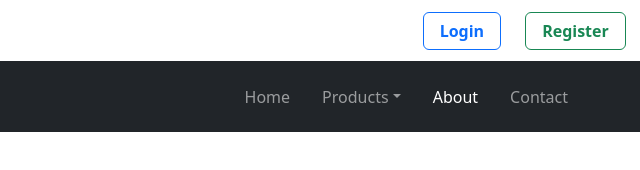
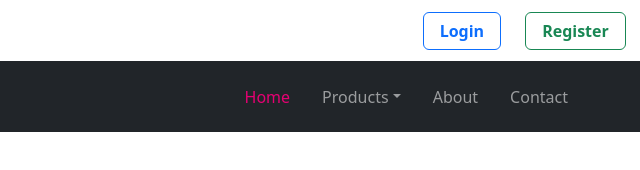
Before and after one commit to Aniket-katekar/bootstrap-project, a plain HTML site: page Bootstrap-project2/project.html in a window 1280 px wide. Shown: the full height of the page, 640-1280 px from the left. Drawn offline with nearby package versions, Linux system fonts and the light colour scheme.

Commit message:
some changes done

```diff
--- a/Bootstrap-project2/project.html
+++ b/Bootstrap-project2/project.html
@@ -44,7 +44,7 @@
             </button>
             <div class="collapse navbar-collapse justify-content-end" id="myNavbar">
                 <ul class="navbar-nav me-5">
-                    <li class="nav-item"><a href="index.html" class="nav-link px-3">Home</a></li>
+                    <li class="nav-item"><a href="index.html" class="nav-link px-3 currentPage">Home</a></li>
                     <li class="nav-item dropdown">
                         <a href="" class="nav-link px-3 dropdown-toggle" data-bs-toggle="dropdown">Products</a>
                         <ul class="dropdown-menu fade">
@@ -54,7 +54,7 @@
                             <li><a href="" class="dropdown-item">TV</a></li>
                         </ul>
                     </li>
-                    <li class="nav-item"><a href="#" class="nav-link px-3 active">About</a></li>
+                    <li class="nav-item"><a href="#" class="nav-link px-3">About</a></li>
                     <li class="nav-item"><a href="" class="nav-link px-3">Contact</a></li>
                 </ul>
             </div>
--- a/Bootstrap-project2/style.css
+++ b/Bootstrap-project2/style.css
@@ -37,6 +37,16 @@
 .fa-instagram{
     color: #e60073;
 }
+.currentPage{
+    color: #e60073;
+}
+.nav-link:hover{
+    /* color: #e60073; */
+    color: orange;
+}
+.dropdown-item:hover{
+    color: #e60073;
+}
 @media screen and (max-width:600px){
     .social-link{
         font-size: 25px;
```
